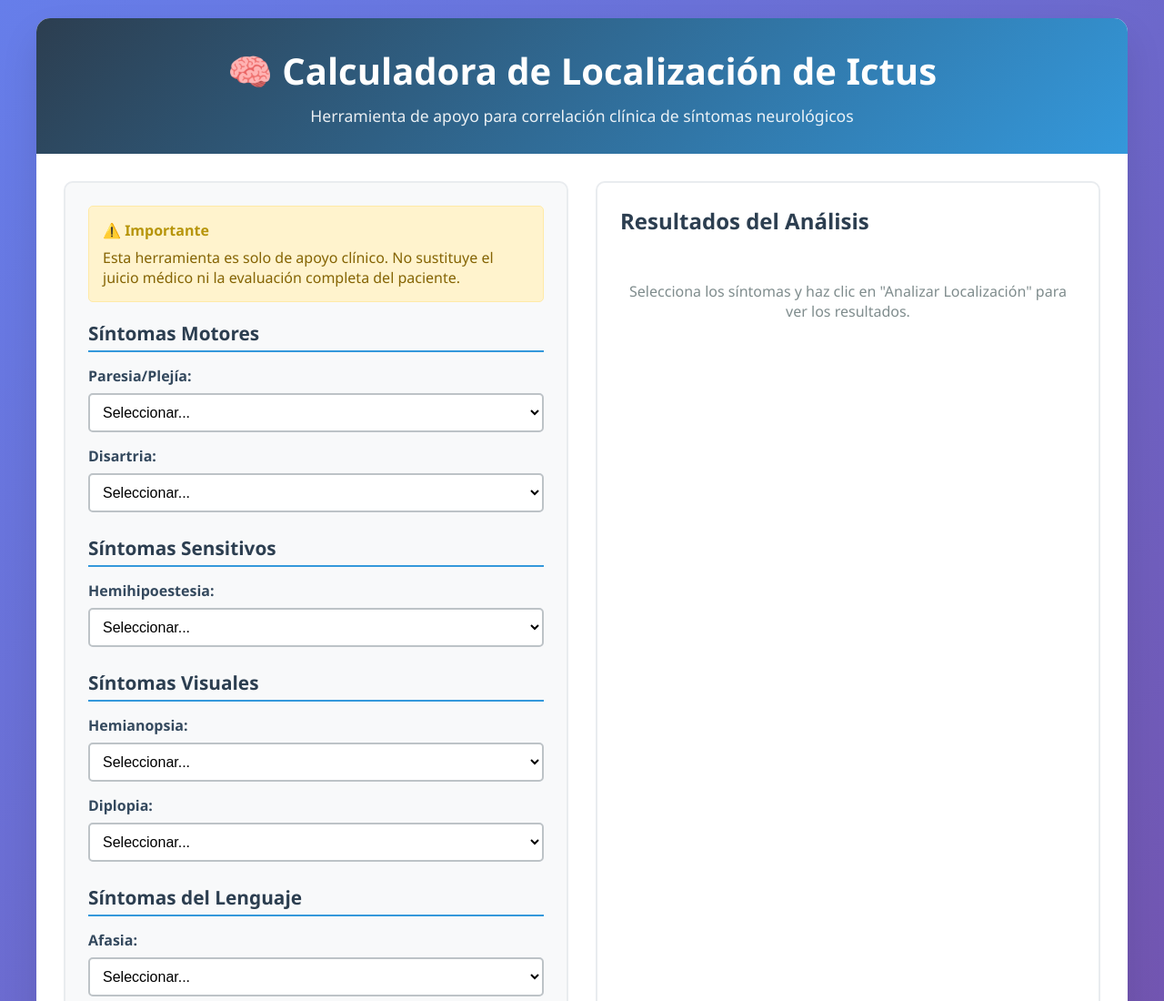
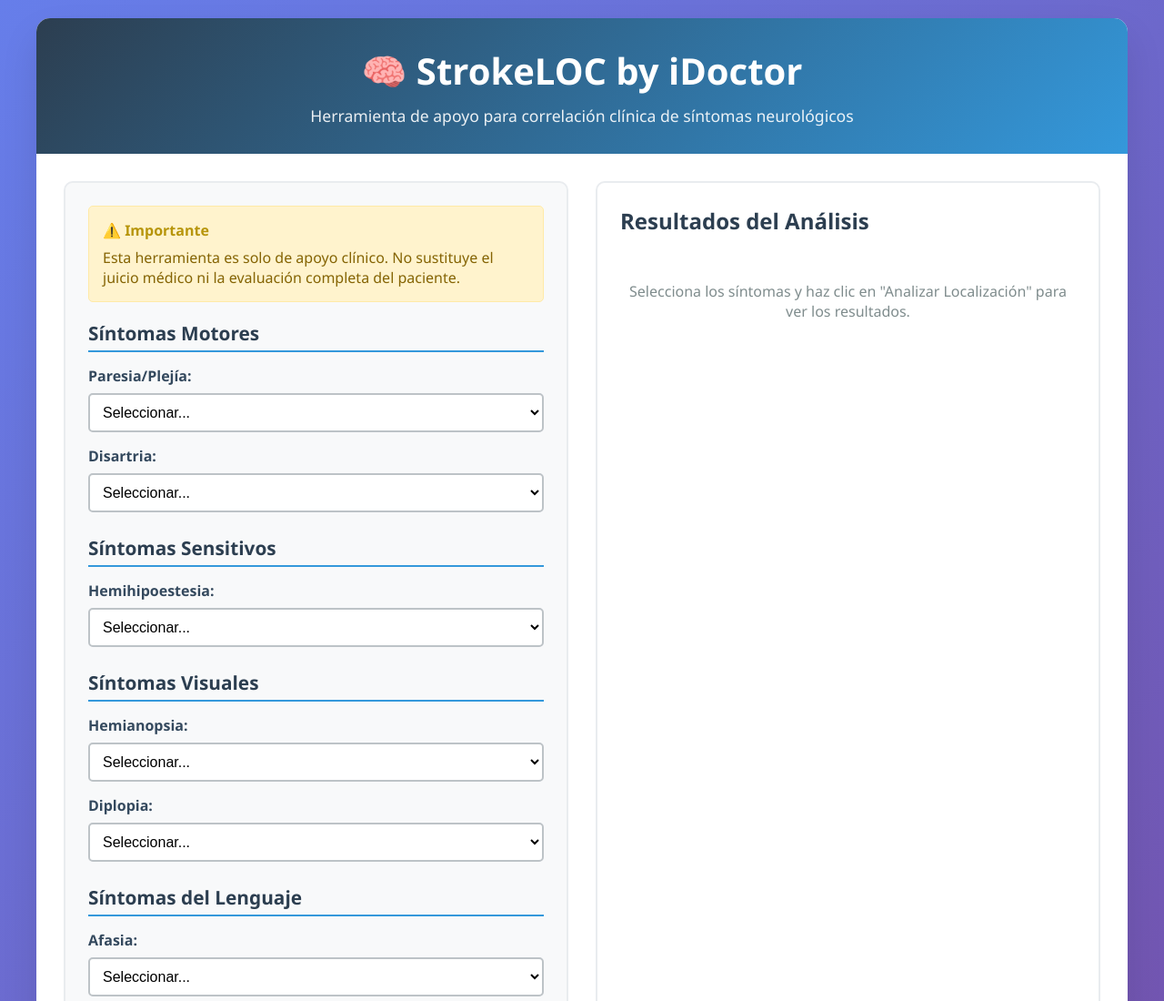
Before and after one commit to iDoctor2000/StrokeLoc, a plain HTML site: page index.html in a window 1280 px wide. Shown: the top 1100 px of the page at 91% size. Drawn offline with Linux system fonts and the light colour scheme.

Commit message:
Update index.html

```diff
--- a/index.html
+++ b/index.html
@@ -3,7 +3,7 @@
 <head>
     <meta charset="UTF-8">
     <meta name="viewport" content="width=device-width, initial-scale=1.0">
-    <title>Calculadora de Localización de Ictus</title>
+    <title>StrokeLOC by iDoctor</title>
     <style>
         * {
             margin: 0;
@@ -175,7 +175,7 @@
 <body>
     <div class="container">
         <div class="header">
-            <h1>🧠 Calculadora de Localización de Ictus</h1>
+            <h1>🧠 StrokeLOC by iDoctor</h1>
             <p>Herramienta de apoyo para correlación clínica de síntomas neurológicos</p>
         </div>
 
```
